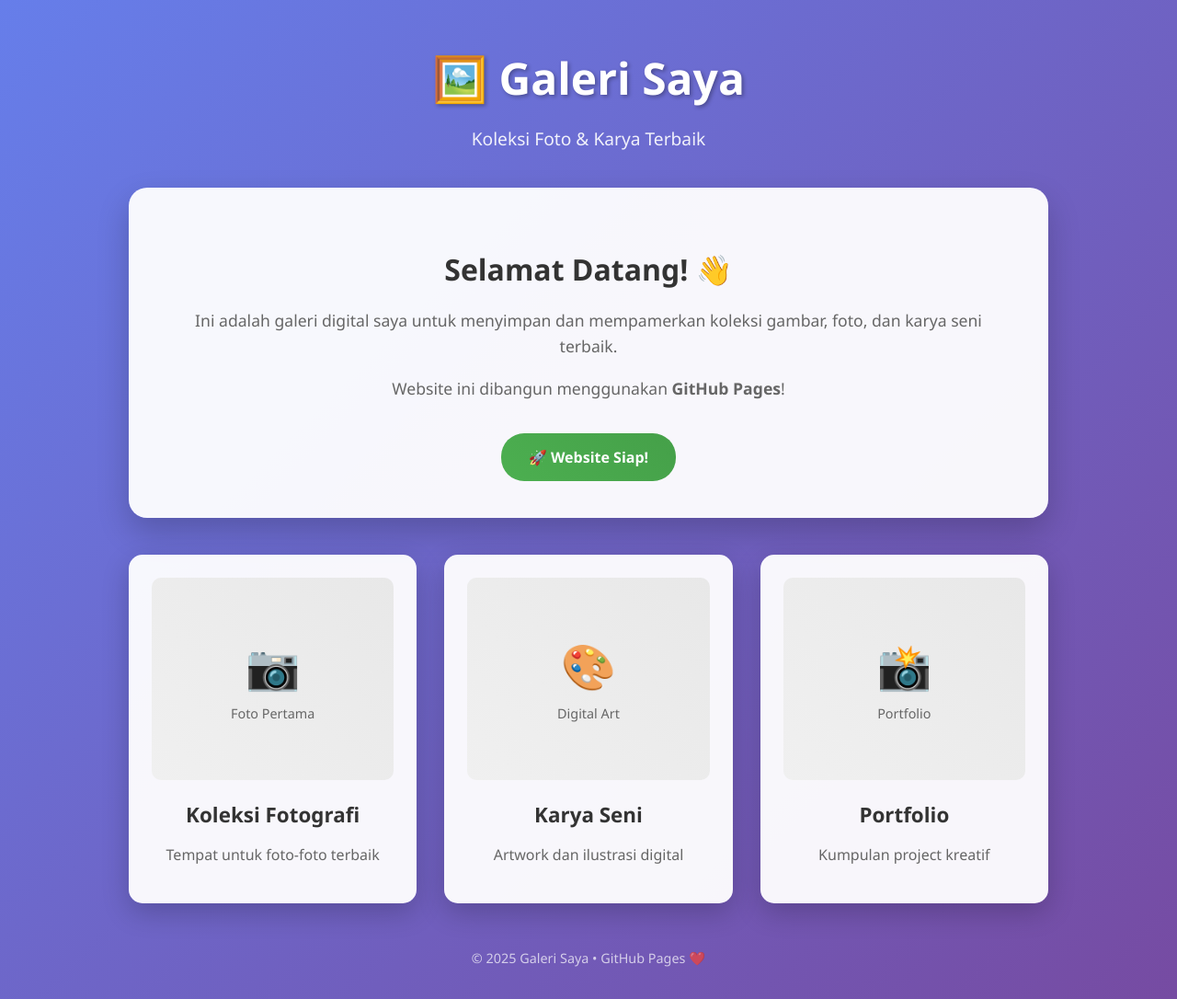
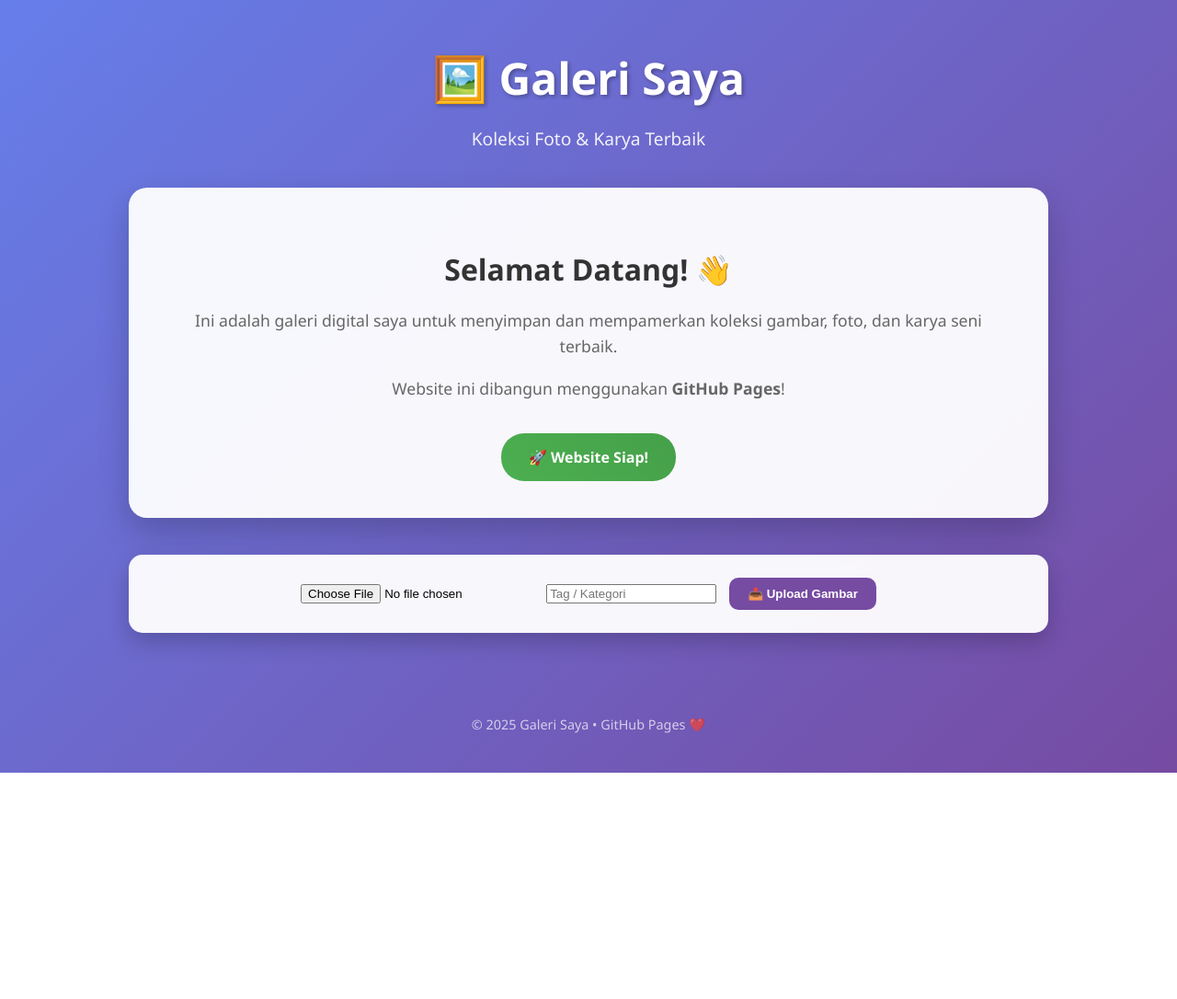
Before and after one commit to ezdigitalstudiostore-ctrl/galeri-saya, a plain HTML site: page index.html in a window 1280 px wide. Shown: the whole page at 92% size. After the commit the page ends 840 px from the top, so only its background shows below. Drawn offline with Linux system fonts and the light colour scheme.

Commit message:
Update index.html
Fix

```diff
--- a/index.html
+++ b/index.html
@@ -1,8 +1,8 @@
 <!DOCTYPE html>
 <html lang="ms">
 <head>
-    <meta charset="UTF-8">
-    <meta name="viewport" content="width=device-width, initial-scale=1.0">
+  <meta charset="UTF-8" />
+  <meta name="viewport" content="width=device-width, initial-scale=1.0"/>
   <title>Galeri Saya</title>
   <style>
     body {
@@ -63,6 +63,33 @@
       margin-top: 20px;
     }
 
+    .upload-box {
+      background: rgba(255,255,255,0.95);
+      padding: 20px;
+      border-radius: 15px;
+      margin-bottom: 30px;
+      box-shadow: 0 10px 25px rgba(0,0,0,0.2);
+      text-align: center;
+    }
+
+    .upload-box input, .upload-box button {
+      margin: 5px;
+    }
+
+    .upload-box button {
+      padding: 10px 20px;
+      border: none;
+      background: #764ba2;
+      color: white;
+      border-radius: 10px;
+      cursor: pointer;
+      font-weight: bold;
+    }
+
+    .upload-box button:hover {
+      background: #5a3d91;
+    }
+
     .gallery {
       display: grid;
       grid-template-columns: repeat(auto-fit, minmax(280px, 1fr));
@@ -76,6 +103,7 @@
       padding: 25px;
       box-shadow: 0 10px 30px rgba(0,0,0,0.2);
       transition: all 0.4s ease;
+      position: relative;
     }
 
     .gallery-item:hover {
@@ -83,34 +111,37 @@
       box-shadow: 0 20px 40px rgba(0,0,0,0.3);
     }
 
-        .image-placeholder {
-            height: 220px;
-            background: linear-gradient(45deg, #f0f0f0, #e8e8e8);
+    .gallery-item img {
+      width: 100%;
+      height: auto;
       border-radius: 10px;
-            display: flex;
-            flex-direction: column;
-            align-items: center;
-            justify-content: center;
-            color: #666;
-            font-size: 3rem;
-            margin-bottom: 20px;
-        }
-
-        .placeholder-text {
-            font-size: 0.9rem;
-            margin-top: 10px;
+      margin-bottom: 15px;
     }
 
     .gallery-item h3 {
       color: #333;
-            margin-bottom: 15px;
-            font-size: 1.4rem;
+      margin-bottom: 10px;
+      font-size: 1.3rem;
     }
 
     .gallery-item p {
       color: #666;
       font-size: 1rem;
       line-height: 1.5;
+    }
+
+    .delete-btn {
+      position: absolute;
+      top: 10px;
+      right: 10px;
+      background: #e74c3c;
+      color: white;
+      border: none;
+      border-radius: 50%;
+      width: 30px;
+      height: 30px;
+      font-weight: bold;
+      cursor: pointer;
     }
 
     .footer {
@@ -138,38 +169,61 @@
       <div class="status">🚀 Website Siap!</div>
     </div>
 
-        <div class="gallery">
-            <div class="gallery-item">
-                <div class="image-placeholder">
-                    📷
-                    <div class="placeholder-text">Foto Pertama</div>
-                </div>
-                <h3>Koleksi Fotografi</h3>
-                <p>Tempat untuk foto-foto terbaik</p>
+    <div class="upload-box">
+      <input type="file" id="uploadInput" accept="image/*">
+      <input type="text" id="tagInput" placeholder="Tag / Kategori">
+      <button onclick="uploadImage()">📤 Upload Gambar</button>
     </div>
 
-            <div class="gallery-item">
-                <div class="image-placeholder">
-                    🎨
-                    <div class="placeholder-text">Digital Art</div>
-                </div>
-                <h3>Karya Seni</h3>
-                <p>Artwork dan ilustrasi digital</p>
-            </div>
-
-            <div class="gallery-item">
-                <div class="image-placeholder">
-                    📸
-                    <div class="placeholder-text">Portfolio</div>
-                </div>
-                <h3>Portfolio</h3>
-                <p>Kumpulan project kreatif</p>
-            </div>
-        </div>
+    <div class="gallery"></div>
 
     <div class="footer">
       <p>© 2025 Galeri Saya • GitHub Pages ❤️</p>
     </div>
   </div>
+
+  <script>
+    function uploadImage() {
+      const input = document.getElementById('uploadInput');
+      const tag = document.getElementById('tagInput').value || 'Tanpa Tag';
+      const file = input.files[0];
+      if (!file) return;
+
+      const reader = new FileReader();
+      reader.onload = function(e) {
+        const imgData = e.target.result;
+        let gallery = JSON.parse(localStorage.getItem('galleryImages') || '[]');
+        gallery.push({ src: imgData, tag: tag });
+        localStorage.setItem('galleryImages', JSON.stringify(gallery));
+        addImageToGallery(imgData, tag, gallery.length - 1);
+      };
+      reader.readAsDataURL(file);
+    }
+
+    function addImageToGallery(src, tag, index) {
+      const gallery = document.querySelector('.gallery');
+      const item = document.createElement('div');
+      item.className = 'gallery-item';
+      item.innerHTML = `
+        <button class="delete-btn" onclick="deleteImage(${index})">×</button>
+        <img src="${src}" alt="Gambar Baru">
+        <h3>${tag}</h3>
+        <p>Upload dari telefon</p>
+      `;
+      gallery.appendChild(item);
+    }
+
+    function deleteImage(index) {
+      let gallery = JSON.parse(localStorage.getItem('galleryImages') || '[]');
+      gallery.splice(index, 1);
+      localStorage.setItem('galleryImages', JSON.stringify(gallery));
+      location.reload();
+    }
+
+    window.onload = function() {
+      const saved = JSON.parse(localStorage.getItem('galleryImages') || '[]');
+      saved.forEach((img, i) => addImageToGallery(img.src, img.tag, i));
+    };
+  </script>
 </body>
 </html>
```
Lines whose indentation alone changed are shown as unchanged.
